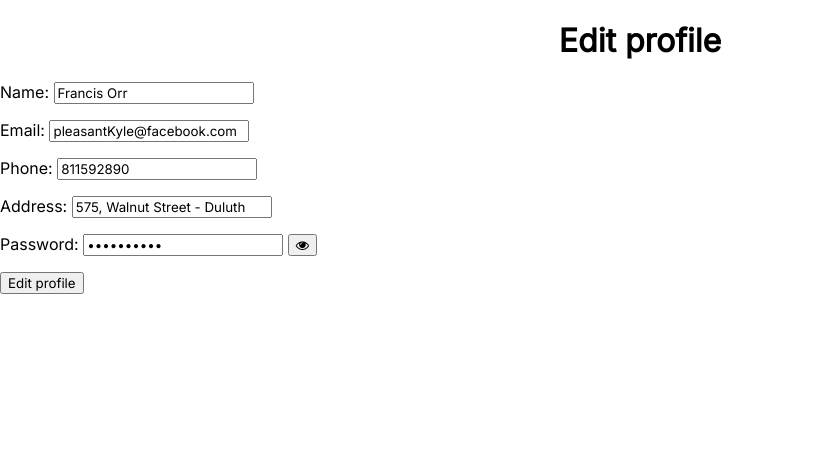
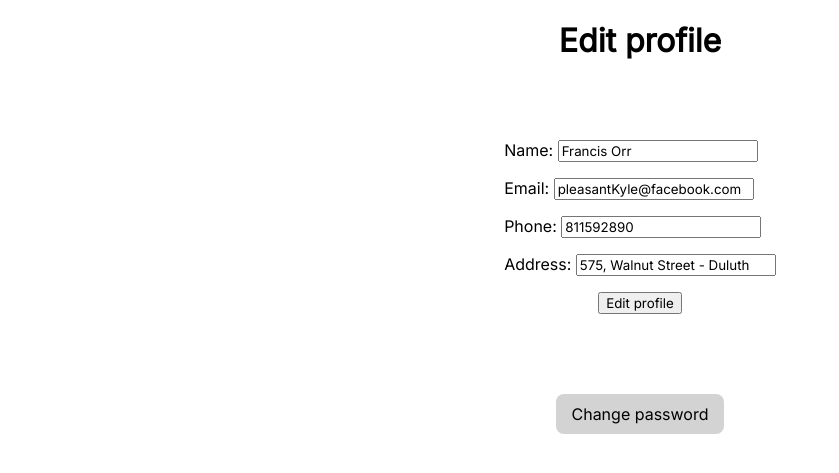
Before and after one commit to Ralfe15/FoodHub, a PHP site: page /pages/user_profile.php in a window 1280 px wide. Shown: the part 122-595 px from the top of the page, without its empty margins (0-839 px from the left). Run offline with PHP 8.4, Linux system fonts and the light colour scheme; the visitor is signed in with stand-in values (Sample User, id 1); data comes from the database, SQL or seed files in the repository; both versions use the stored data as it was after the commit.

Commit message:
change password

```diff
--- a/pages/user_profile.php
+++ b/pages/user_profile.php
@@ -6,8 +6,8 @@ require_once(__DIR__ . '/../templates/common.tpl.php');
 require_once(__DIR__ . '/../database/connection.db.php');
 
 
-if (!isset($_SESSION['id'])) header('Location: http://localhost:9000/pages/login.php');;
-drawHeader('login');
+if (!isset($_SESSION['id'])) header('Location: http://localhost:9000/pages/login.php');
+drawHeader();
 
 $db = getDatabaseConnection();
 
@@ -23,6 +23,8 @@ $result2 = $stmt->fetchAll();
 
 ?>
 <link rel="stylesheet" href="https://cdnjs.cloudflare.com/ajax/libs/font-awesome/4.7.0/css/font-awesome.min.css">
+<link rel="stylesheet" href="../styles/login.css">
+
 <script src="/../javascript/update_profile_script.js"></script>
 
 <h1 style="text-align: center;">Edit profile </h1>
@@ -30,6 +32,7 @@ $result2 = $stmt->fetchAll();
     <form action="../actions/action_update_profile.php" method="post">
         <?php
         unset($result[0]['idUser']); //we dont want do display this
+        unset($result[0]['password']);
         foreach ($result[0] as $field => $value) {
             switch ($field) {
                 case 'name':
@@ -54,15 +57,7 @@ $result2 = $stmt->fetchAll();
         ?>
             <p>
                 <label><?= ucfirst($field) ?>:</label>
-                <?php
-                if ($field == 'password') { ?>
-                    <input id='password' type=<?= $type ?> required name="<?= $field ?>" value="<?= $value ?>" />
-                    <button type="button" id='toggle' onclick="togglePassword()"><i class="fa fa-eye"></i></button>
-                <?php } else { ?>
-                    <input type=<?= $type ?> required name="<?= $field ?>" value="<?= $value ?>" />
-                <?php
-                }
-                ?>
+                <input type=<?= $type ?> required name="<?= $field ?>" value="<?= $value ?>" />
             </p>
         <?php
         }
@@ -71,13 +66,17 @@ $result2 = $stmt->fetchAll();
             <button type="submit">Edit profile</button>
         </p>
     </form>
+
+</div>
+<div class="form-login">
+    <a class="fcc-btn" href='../pages/update_password.php'>Change password</a>
 </div>
 <?php
-if($result2){
+if ($result2) {
 ?>
-<div class="form-login">
-    <button href='../pages/update_restaurant.php'>Edit restaurant</button>
-</div>
+    <div class="form-login">
+        <a class="fcc-btn" href='../pages/update_restaurant.php'>Edit restaurant</a>
+    </div>
 <?php
 }
 ?>
--- a/styles/login.css
+++ b/styles/login.css
@@ -14,9 +14,23 @@ form > p:last-child{
     color: red;
 }
 
-#form_login {
-    left      : 50%;
-    top       : 50%;
-    position  : absolute;
-    transform : translate(-50%, -50%);
+
+.form-login {
+    display:flex;
+    align-items: center;
+    justify-content: center;
+    margin-top: 4em;
 }
+
+.fcc-btn {
+    background-color: lightgray;
+    color: black;
+    border-radius: 0.5em;
+    padding: 10px 15px;
+    text-decoration: none;
+  }
+
+  .error-msg{
+    text-align: center;
+    margin-top: 2em;
+}
```
Also changed, not shown: actions/action_update_password.php (added, +31 -0 lines), pages/update_password.php (added, +51 -0 lines), database/db.db, pages/signup.php (line endings or trailing spaces).
